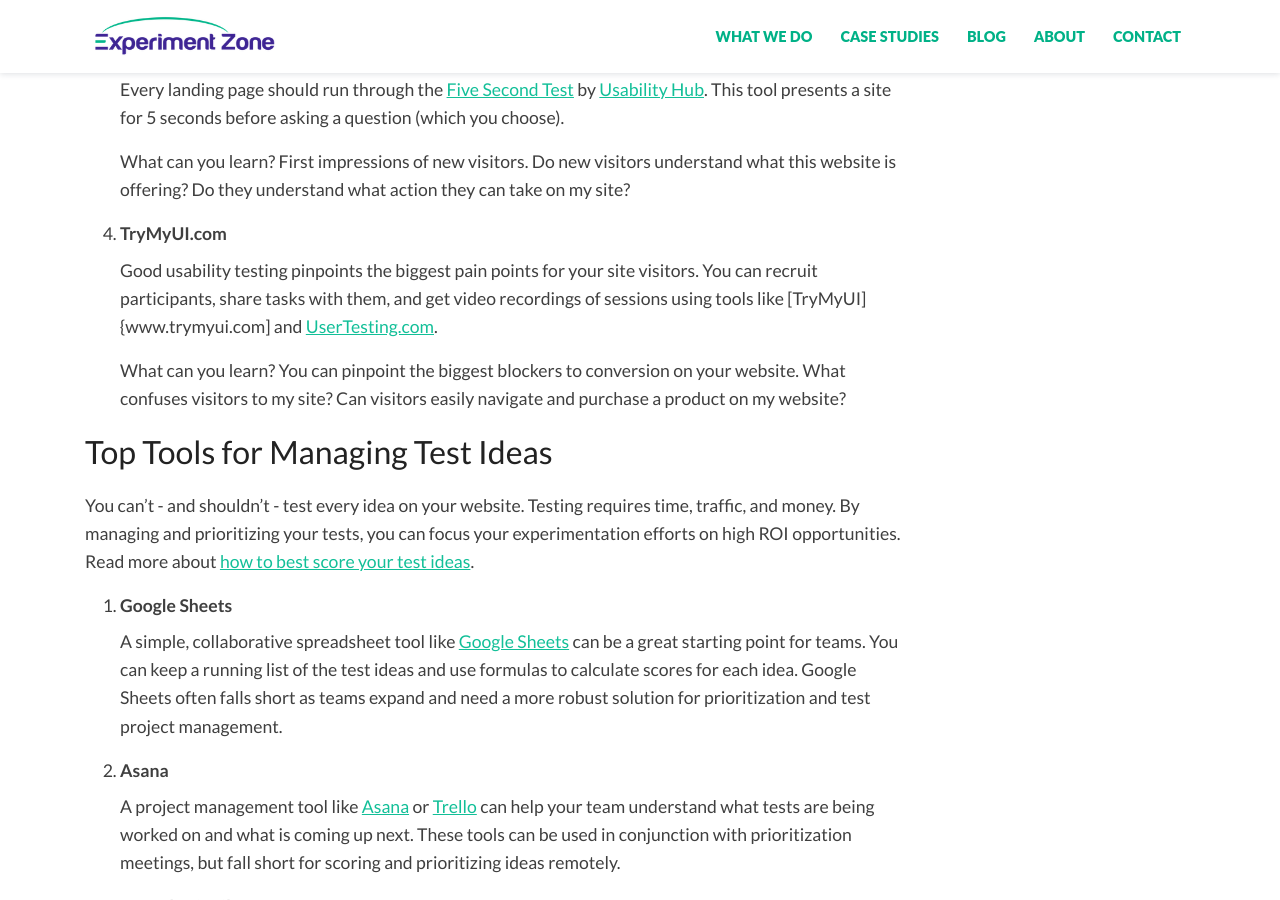
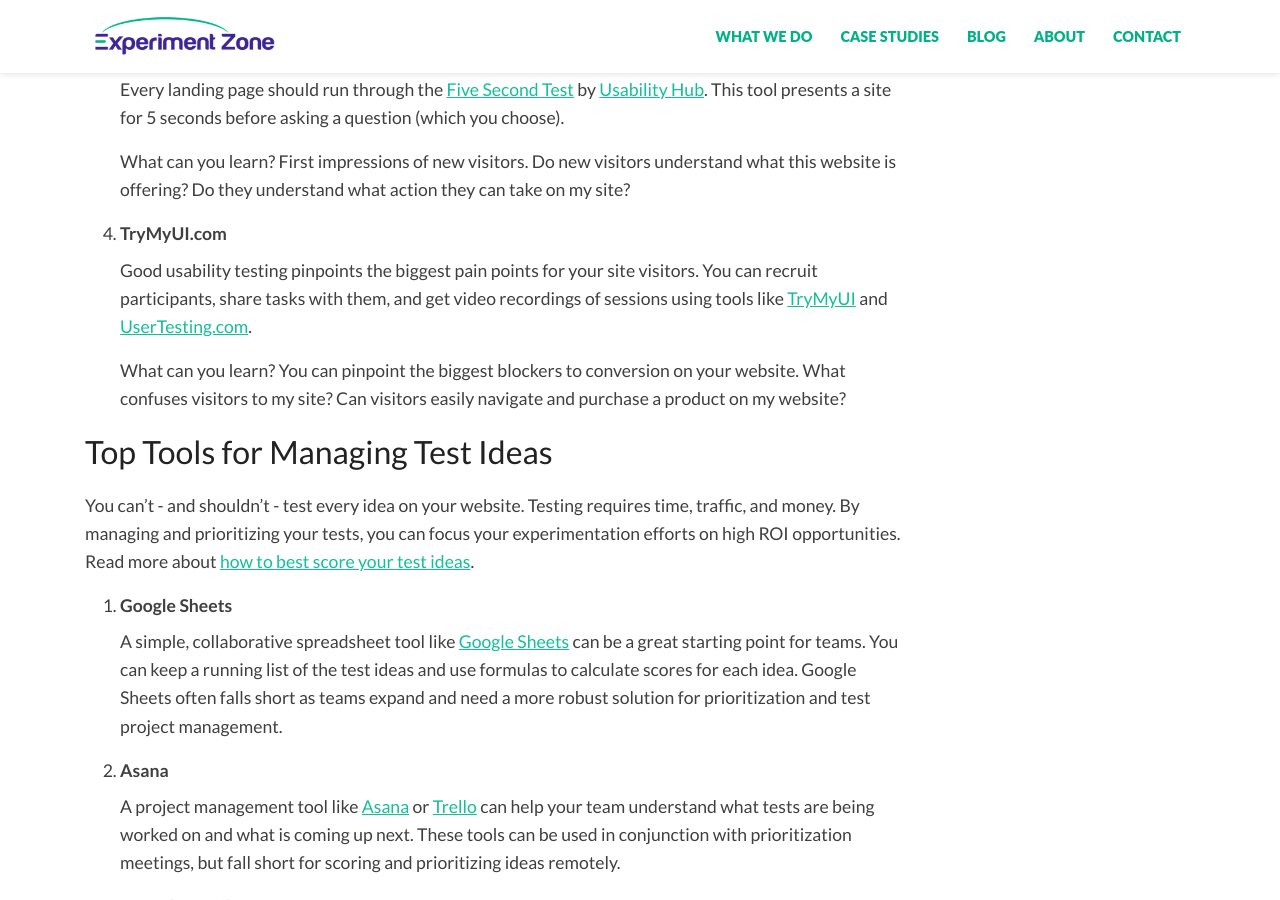
Before and after one commit to experimentzone-team/experiment-zone-site, a Jekyll site: the page built from collections/_posts/2020-8-10-best-ab-testing-tools.md, in a window 1280 px wide and 900 px high, scrolled down 1879 px. Built offline with Jekyll 4.4.1, drawn with Linux system fonts in a browser that asks for light colours; nearby versions of some CDN libraries; some web fonts are replaced; a script that is not in the unit is left out.

Commit message:
Fixed broken links on the Best A/B Testing Tools blog post

```diff
--- a/collections/_posts/2020-8-10-best-ab-testing-tools.md
+++ b/collections/_posts/2020-8-10-best-ab-testing-tools.md
@@ -45,70 +45,70 @@
 
 1. #### Hotjar
 
-   [Hotjar](https://www.hotjar.com/) and other <a class="glossary-word" href="https://experimentzone.com/support/glossary/#Click-Tracking">click tracking</a> tools provide low-cost and visual insights to show how visitors use your website. You can see how visitors interact with a page and move through your site. With Hotjar, you can also set up surveys to get feedback from visitors. Read our [Hotjar guide](https://experimentzone.com/blog/maximizing-hotjar-data/) to get more value from your <a class="glossary-word" href="https://experimentzone.com/support/glossary/#Click-Tracking">click tracking</a> tool.
+   [Hotjar](https://www.hotjar.com/){:target="\_blank"} and other <a class="glossary-word" href="https://experimentzone.com/support/glossary/#Click-Tracking">click tracking</a> tools provide low-cost and visual insights to show how visitors use your website. You can see how visitors interact with a page and move through your site. With Hotjar, you can also set up surveys to get feedback from visitors. Read our [Hotjar guide](https://experimentzone.com/blog/maximizing-hotjar-data/){:target="\_blank"} to get more value from your <a class="glossary-word" href="https://experimentzone.com/support/glossary/#Click-Tracking">click tracking</a> tool.
 
    What can you learn? <a class="glossary-word" href="https://experimentzone.com/support/glossary/#Click-Tracking">Click tracking</a> tools are great for understanding where visitors focus their attention. Do they scroll to your primary CTA? Are their clicks focused on high value buttons?
 
 2. #### Ethnio
 
-   To understand why visitors behave the way they do, you should set up usability studies. You can use a tool like [Ethnio](https://ethn.io/) to intercept visitors and invite them to participate in your remote UX research, online exercises and surveys.
+   To understand why visitors behave the way they do, you should set up usability studies. You can use a tool like [Ethnio](https://ethn.io/){:target="\_blank"} to intercept visitors and invite them to participate in your remote UX research, online exercises and surveys.
 
    What can you learn? Get feedback from your actual visitors. Why are they on your website? What is confusing about your site or product?
 
 3. #### Five Second Test
 
-   Every landing page should run through the [Five Second Test](https://fivesecondtest.com/) by [Usability Hub](https://usabilityhub.com/). This tool presents a site for 5 seconds before asking a question (which you choose).
+   Every landing page should run through the [Five Second Test](https://fivesecondtest.com/){:target="\_blank"} by [Usability Hub](https://usabilityhub.com/){:target="\_blank"}. This tool presents a site for 5 seconds before asking a question (which you choose).
 
    What can you learn?
    First impressions of new visitors. Do new visitors understand what this website is offering? Do they understand what action they can take on my site?
 
 4. #### TryMyUI.com
 
-   Good usability testing pinpoints the biggest pain points for your site visitors. You can recruit participants, share tasks with them, and get video recordings of sessions using tools like [TryMyUI]{www.trymyui.com] and [UserTesting.com](www.usertesting.com).
+   Good usability testing pinpoints the biggest pain points for your site visitors. You can recruit participants, share tasks with them, and get video recordings of sessions using tools like [TryMyUI](https://trymyui.com){:target="\_blank"} and [UserTesting.com](https://usertesting.com){:target="\_blank"}.
 
    What can you learn? You can pinpoint the biggest blockers to <a class="glossary-word" href="https://experimentzone.com/support/glossary/#Conversion">conversion</a> on your website. What confuses visitors to my site? Can visitors easily navigate and purchase a product on my website?
 
 ## Top Tools for Managing Test Ideas
 
-You can’t - and shouldn’t - test every idea on your website. Testing requires time, traffic, and money. By managing and prioritizing your tests, you can focus your experimentation efforts on high ROI opportunities. Read more about [how to best score your test ideas](https://experimentzone.com/blog/6-best-split-test-scoring-models).
+You can’t - and shouldn’t - test every idea on your website. Testing requires time, traffic, and money. By managing and prioritizing your tests, you can focus your experimentation efforts on high ROI opportunities. Read more about [how to best score your test ideas](https://experimentzone.com/blog/6-best-split-test-scoring-models){:target="\_blank"}.
 
 1. #### Google Sheets
 
-   A simple, collaborative spreadsheet tool like [Google Sheets](http://sheets.google.com/) can be a great starting point for teams. You can keep a running list of the test ideas and use formulas to calculate scores for each idea. Google Sheets often falls short as teams expand and need a more robust solution for prioritization and test project management.
+   A simple, collaborative spreadsheet tool like [Google Sheets](http://sheets.google.com/){:target="\_blank"} can be a great starting point for teams. You can keep a running list of the test ideas and use formulas to calculate scores for each idea. Google Sheets often falls short as teams expand and need a more robust solution for prioritization and test project management.
 
 2. #### Asana
 
-   A project management tool like [Asana](www.asana.com) or [Trello](www.trello.com) can help your team understand what tests are being worked on and what is coming up next. These tools can be used in conjunction with prioritization meetings, but fall short for scoring and prioritizing ideas remotely.
+   A project management tool like [Asana](https://asana.com/){:target="\_blank"} or [Trello](https://trello.com/){:target="\_blank"} can help your team understand what tests are being worked on and what is coming up next. These tools can be used in conjunction with prioritization meetings, but fall short for scoring and prioritizing ideas remotely.
 
 3. #### Hypothesis Library
 
-   We have to include our product, the [Hypothesis Library](www.hypothesislibrary.com). This tool is perfect for remote teams collaborating on collecting and evaluating test ideas. You can keep track of your test roadmap and results all in one place.
+   We have to include our product, the [Hypothesis Library](https://hypothesislibrary.com){:target="\_blank"}. This tool is perfect for remote teams collaborating on collecting and evaluating test ideas. You can keep track of your test roadmap and results all in one place.
 
 ## Most Recommended A/B Testing Tools
 
 1. #### AB Tasty
 
-   [AB Tasty](https://www.abtasty.com/) is a comprehensive tool for website <a class="glossary-word" href="https://experimentzone.com/support/glossary/#Conversion">conversion</a> rate optimization. It is a user-friendly tool capable of running A/B tests as well as multivariant tests ([4.4 stars](https://www.g2.com/products/ab-tasty/reviews) on G2).
+   [AB Tasty](https://www.abtasty.com/){:target="\_blank"} is a comprehensive tool for website <a class="glossary-word" href="https://experimentzone.com/support/glossary/#Conversion">conversion</a> rate optimization. It is a user-friendly tool capable of running A/B tests as well as multivariant tests ([4.4 stars](https://www.g2.com/products/ab-tasty/reviews){:target="\_blank"} on G2).
 
 2. #### Google Optimize _Free_
 
-   [Google Optimize](www.google.com/optimize) offers one of the best free <a class="glossary-word" href="https://experimentzone.com/support/glossary/#AB-Testing">A/B testing</a> solutions around. You can get a lot done with the free version of these tools - if you have the team on board to know how to set up the tests and advanced tracking ([4.4 stars](https://www.g2.com/products/google-optimize/reviews) on G2).
+   [Google Optimize](https://optimize.google.com/){:target="\_blank"} offers one of the best free <a class="glossary-word" href="https://experimentzone.com/support/glossary/#AB-Testing">A/B testing</a> solutions around. You can get a lot done with the free version of these tools - if you have the team on board to know how to set up the tests and advanced tracking ([4.4 stars](https://www.g2.com/products/google-optimize/reviews){:target="\_blank"} on G2).
 
 3. #### Optimizely
 
-   [Optimizely](www.optimizely.com) is a robust <a class="glossary-word" href="https://experimentzone.com/support/glossary/#AB-Testing">A/B testing</a> solution for enterprise. They offer a variety of products - and Optimizely Web provides the <a class="glossary-word" href="https://experimentzone.com/support/glossary/#AB-Testing">A/B testing</a> for optimizing web pages. You can build on this with Optimizely Personalization, which targets specific messages and experiences based on audience segments ([4.3 stars](https://www.g2.com/products/optimizely/reviews) on G2).
+   [Optimizely](https://optimizely.com){:target="\_blank"} is a robust <a class="glossary-word" href="https://experimentzone.com/support/glossary/#AB-Testing">A/B testing</a> solution for enterprise. They offer a variety of products - and Optimizely Web provides the <a class="glossary-word" href="https://experimentzone.com/support/glossary/#AB-Testing">A/B testing</a> for optimizing web pages. You can build on this with Optimizely Personalization, which targets specific messages and experiences based on audience segments ([4.3 stars](https://www.g2.com/products/optimizely/reviews){:target="\_blank"} on G2).
 
 4. #### VWO
 
-   [VWO](www.vwo.com) is another robust <a class="glossary-word" href="https://experimentzone.com/support/glossary/#AB-Testing">A/B testing</a> solution but at a lower cost than Optimizely. It’s an almost-enterprise testing solution ([4.1 stars](https://www.g2.com/products/wingify-vwo-testing/reviews) on G2).
+   [VWO](https://vwo.com){:target="\_blank"} is another robust <a class="glossary-word" href="https://experimentzone.com/support/glossary/#AB-Testing">A/B testing</a> solution but at a lower cost than Optimizely. It’s an almost-enterprise testing solution ([4.1 stars](https://www.g2.com/products/wingify-vwo-testing/reviews){:target="\_blank"} on G2).
 
 5. #### Convert
 
-   [Convert](www.convert.com) is an advanced <a class="glossary-word" href="https://experimentzone.com/support/glossary/#AB-Testing">A/B testing</a> platform for CRO experts and agencies. This is a tool designed for experienced professionals, with advanced features easily accessed throughout the interface ([4.7 stars](https://www.g2.com/products/convert-experiences/reviews) on G2).
+   [Convert](https://convert.com){:target="\_blank"} is an advanced <a class="glossary-word" href="https://experimentzone.com/support/glossary/#AB-Testing">A/B testing</a> platform for CRO experts and agencies. This is a tool designed for experienced professionals, with advanced features easily accessed throughout the interface ([4.7 stars](https://www.g2.com/products/convert-experiences/reviews){:target="\_blank"} on G2).
 
 - #### Bonus: Build-in A/B Testing
 
-  A number of landing page builders offer split testing. These are reasonable places to get started with <a class="glossary-word" href="https://experimentzone.com/support/glossary/#AB-Testing">A/B testing</a>, although you do miss out on being able to optimize the full user journey. A few examples include [Instapage](www.instapage.com) and [Unbounce](www.unbounce.com).
+  A number of landing page builders offer split testing. These are reasonable places to get started with <a class="glossary-word" href="https://experimentzone.com/support/glossary/#AB-Testing">A/B testing</a>, although you do miss out on being able to optimize the full user journey. A few examples include [Instapage](https://instapage.com){:target="\_blank"} and [Unbounce](https://unbounce.com){:target="\_blank"}.
 
 Did we miss anything on this list? [Drop us a note](https://experimentzone.com/contact/) if you have any additional recommendations you’d like to see on this list.
 
```
Also changed, not shown: collections/_posts/2021-04-26-start-with-cro.md (+1 -1 lines).
